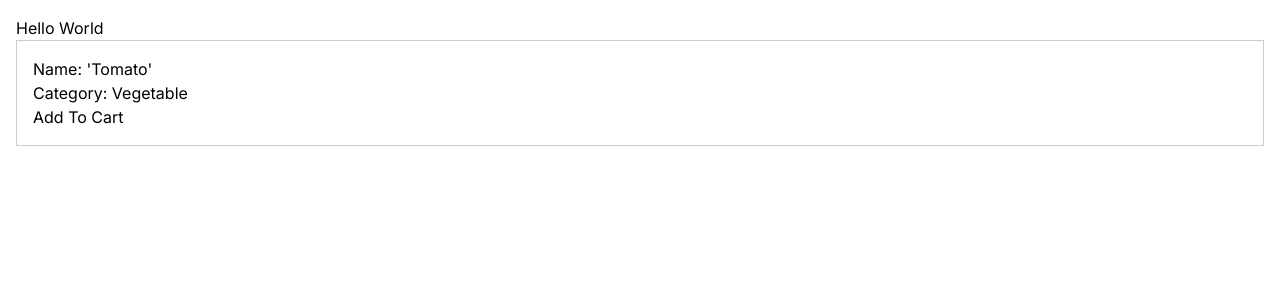
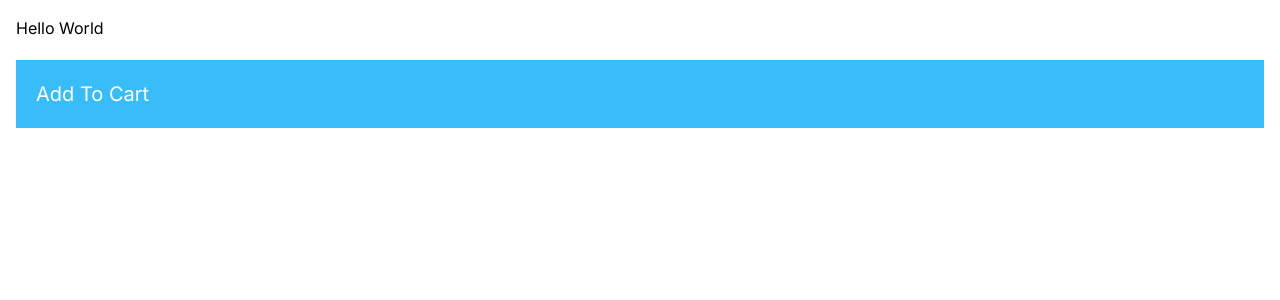
Before and after one commit to AdeshJ4/trace-app, a Next.js app: page / in a window 1280 px wide. Shown: the top 300 px of the page. Built offline with nearby package versions, Linux system fonts and the light colour scheme.

Commit message:
tailwind

```diff
--- a/app/components/ProductCard/ProductCard.tsx
+++ b/app/components/ProductCard/ProductCard.tsx
@@ -1,12 +1,9 @@
 import React from "react";
 import AddToCart from "../AddToCart/AddToCart";
-import styles from "./ProductCard.module.css";
 
 const ProductCard = () => {
   return (
-    <div className={styles.card}>
-      <h1>Name: 'Tomato'</h1>
-      <h2>Category: Vegetable</h2>
+    <div className="p-5 my-5 bg-sky-400 text-white text-xl hover:bg-sky-500">
       <AddToCart />
     </div>
   );
```
